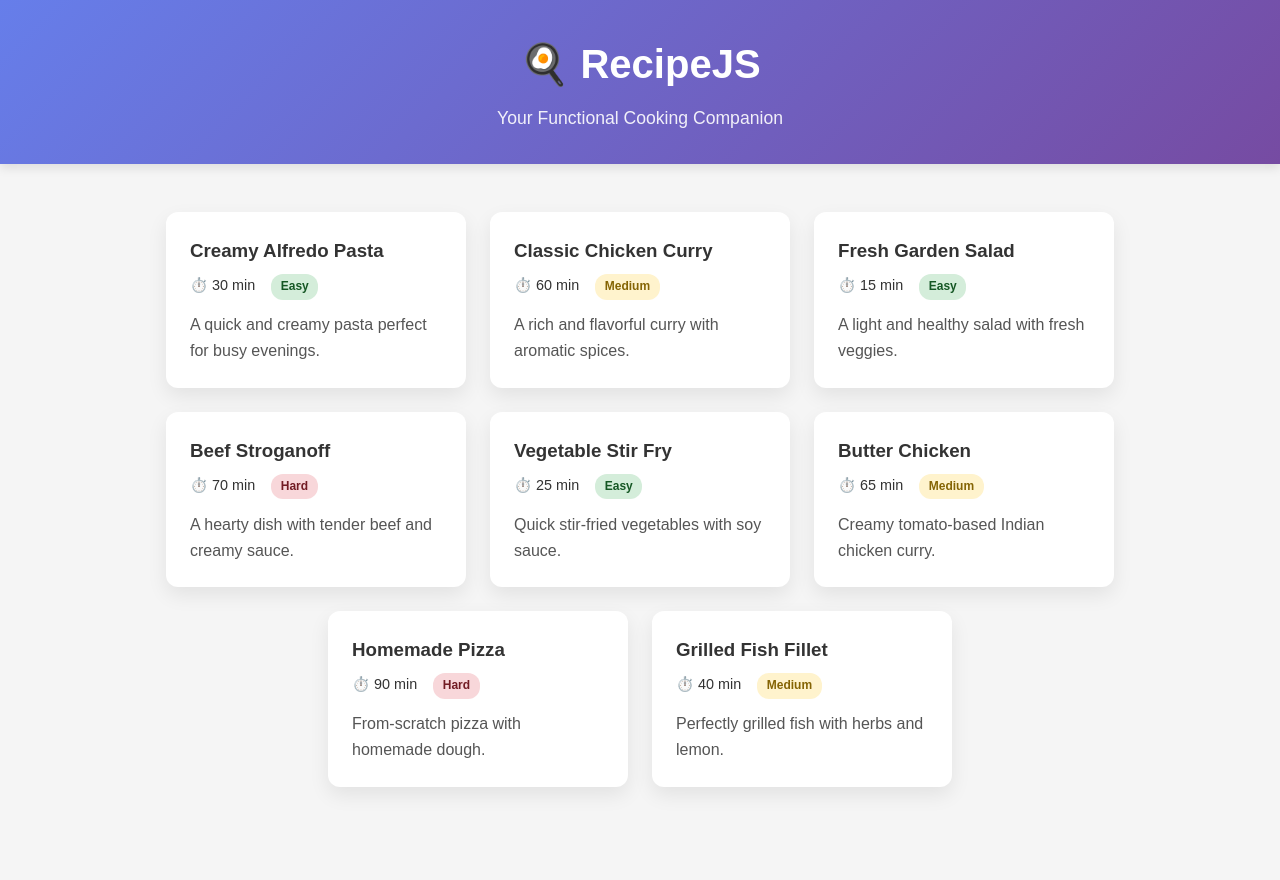
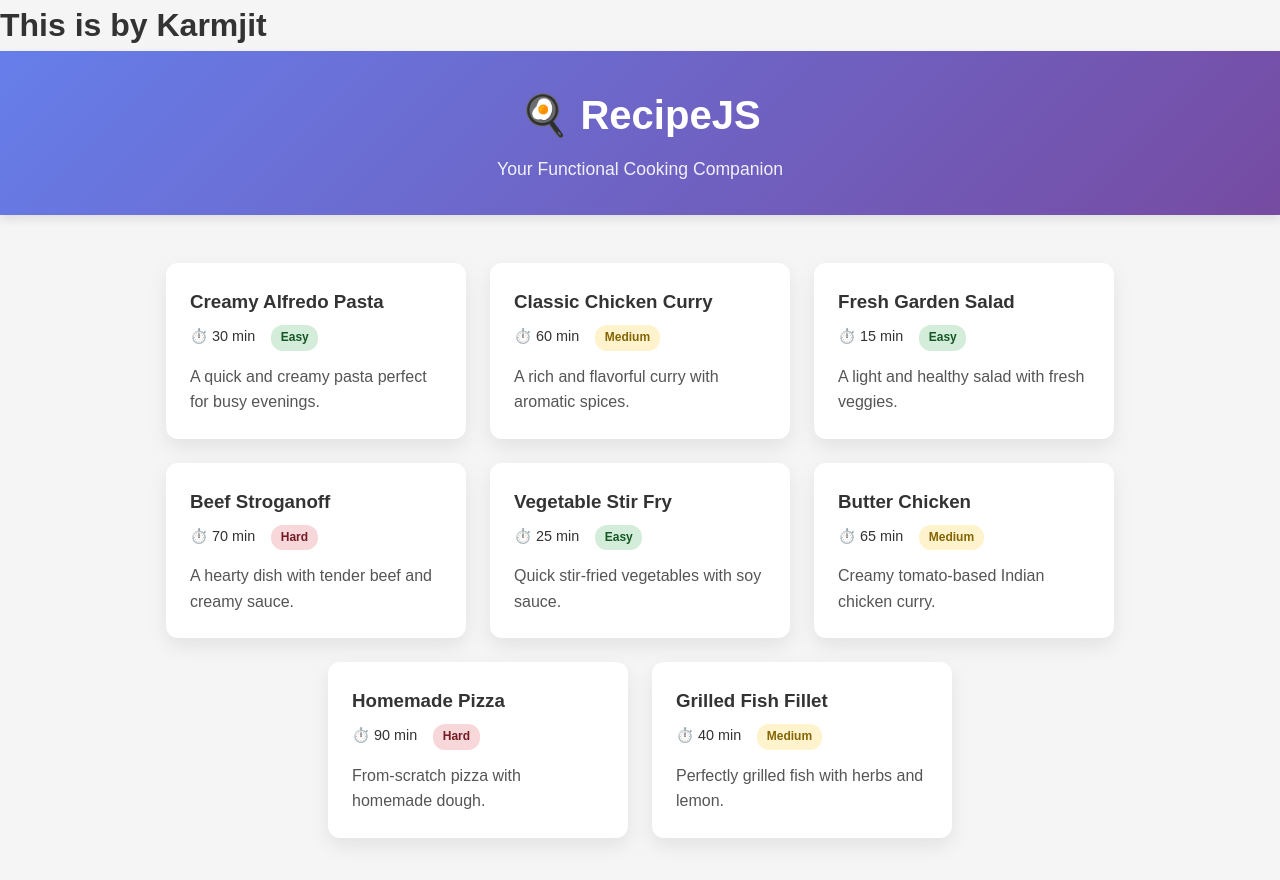
Before and after one commit to karmjitsg-121/recipejs-functional-cooking, a plain HTML site: page index.html in a window 1280 px wide. Before the commit the page ends 835 px from the top, so only its background shows below. Drawn offline with Linux system fonts and the light colour scheme.

Commit message:
this is fun

```diff
--- a/index.html
+++ b/index.html
@@ -7,6 +7,7 @@
   <link rel="stylesheet" href="style.css" />
 </head>
 <body>
+  <h1>This is by Karmjit </h1>
 
   <header>
     <h1>🍳 RecipeJS</h1>
```
